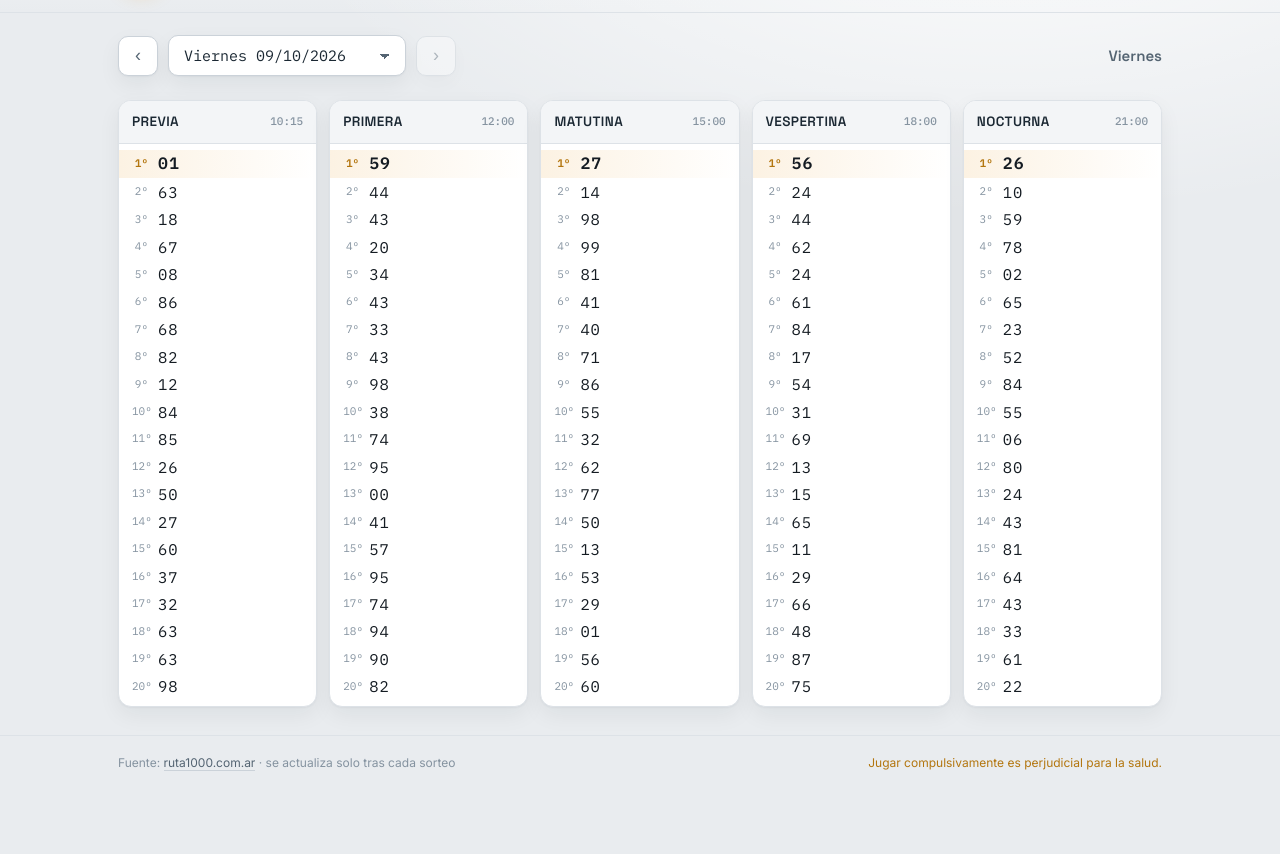
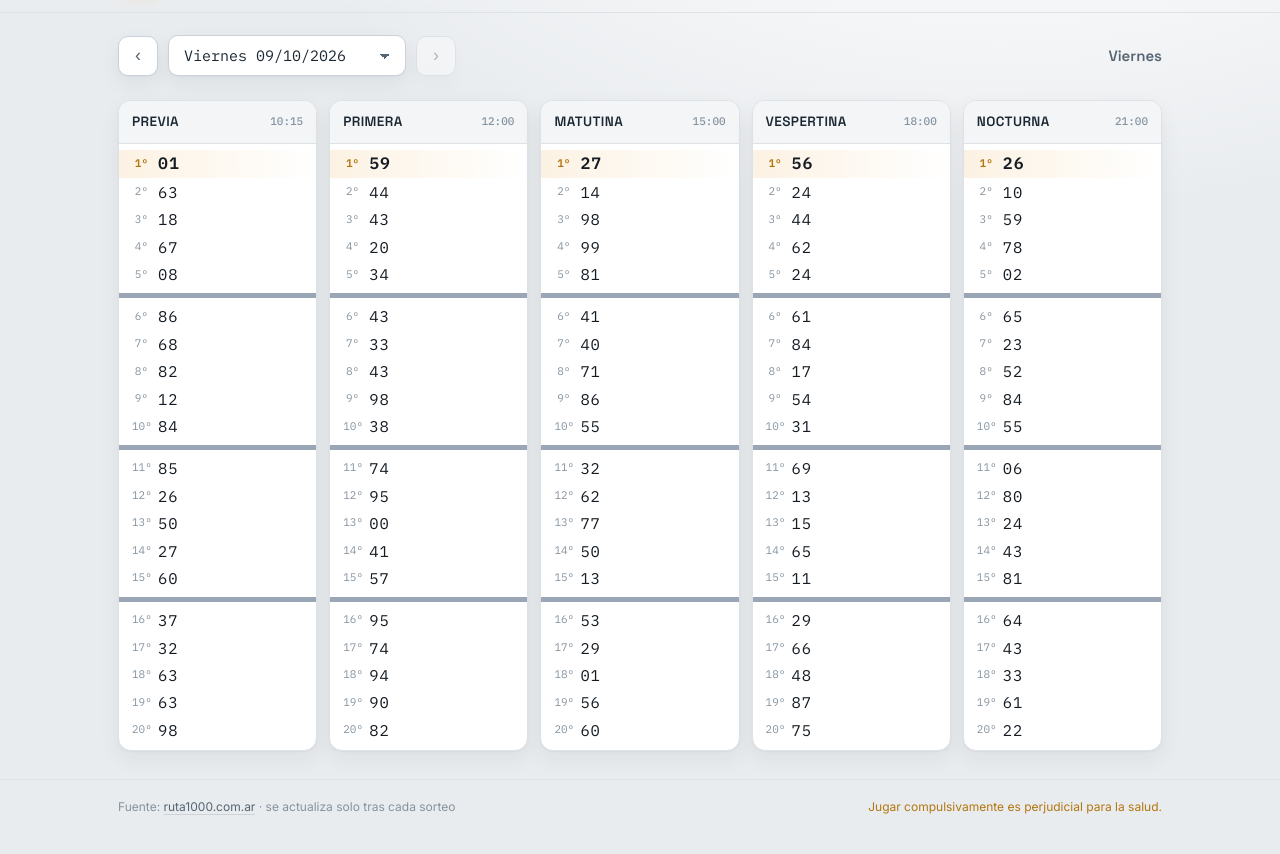
Before and after one commit to gabrielawilsonheguy-ai/quiniela-bolillero, a plain HTML site: page docs/bolilla44.html in a window 1280 px wide. Shown: the part 82-936 px from the top of the page. Drawn offline with Linux system fonts and the light colour scheme.

Commit message:
Add files via upload

```diff
--- a/docs/bolilla44.html
+++ b/docs/bolilla44.html
@@ -72,6 +72,7 @@
   .num{display:grid;grid-template-columns:26px 1fr;align-items:center;padding:2.5px 13px;font-family:var(--f-mono);font-size:15.5px}
   .num .pos{color:var(--mut);font-size:11px;text-align:right;padding-right:10px}
   .num .val{letter-spacing:.06em;color:var(--ink)}
+  .num.sep{border-bottom:5px solid #9aa6b5;margin-bottom:5px;padding-bottom:7px}
   .num.cabeza{background:linear-gradient(90deg,rgba(231,154,36,.13),transparent)}
   .num.cabeza .pos{color:var(--amber-deep);font-weight:600}
   .num.cabeza .val{font-weight:600;font-size:16.5px}
@@ -2582,7 +2583,7 @@ function render(){
     const nums = dia[s];
     if(!nums) return '<div class="sorteo empty">'+LABEL[s]+'<br><span style="font-size:11px">— sin datos —</span></div>';
     const rows = nums.map((n,i)=>
-      '<div class="num '+(i===0?'cabeza':'')+'"><span class="pos">'+(i+1)+'º</span><span class="val">'+n.slice(-2)+'</span></div>'
+      '<div class="num '+(i===0?'cabeza':'')+((i+1)%5===0 && i<nums.length-1?' sep':'')+'"><span class="pos">'+(i+1)+'º</span><span class="val">'+n.slice(-2)+'</span></div>'
     ).join("");
     return '<div class="sorteo"><h3>'+LABEL[s]+' <span class="hr">'+HORA[s]+'</span></h3><div class="nums">'+rows+'</div></div>';
   }).join("");
```
